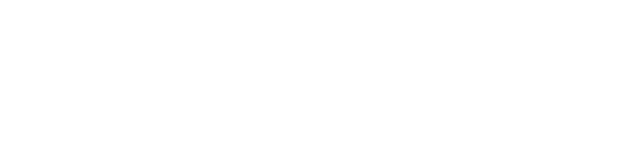
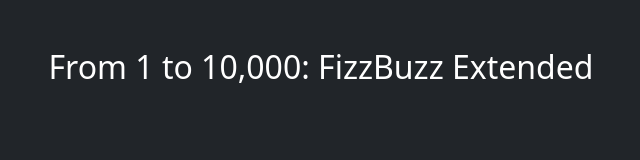
Before and after one commit to ThomasYoussef-Business/js-fizzbuzz, a plain HTML site: page index.html in a window 1280 px wide. Shown: the whole page, without its empty margins (319-959 px from the left). Drawn offline with nearby package versions, Linux system fonts and the light colour scheme.

Commit message:
Cambiata la struttura dell'HTML per l'esercizio

```diff
--- a/index.html
+++ b/index.html
@@ -11,13 +11,21 @@
     <title>Document</title>
 </head>
 
-<body>
-
+<body class="bg-dark p-5">
+    <div class="container-fluid">
+        <div class="row">
+            <div class="col text-center">
+                <h1 class="fs-2 text-white mb-5">From 1 to 10,000: FizzBuzz Extended</h1>
+            </div>
+        </div>
+    </div>
+    <div id="container-scatole" class="container-xl text-white d-flex flex-wrap justify-content-around">
+    </div>
 
     <script src="https://cdn.jsdelivr.net/npm/bootstrap@5.2.2/dist/js/bootstrap.bundle.min.js"
         integrity="sha384-OERcA2EqjJCMA+/3y+gxIOqMEjwtxJY7qPCqsdltbNJuaOe923+mo//f6V8Qbsw3" crossorigin="anonymous">
     </script>
-    <script src="./js/main.js" type="text/javascript"></script>
+    <script src="./js/main.js" type="module"></script>
 </body>
 
 </html>
```
